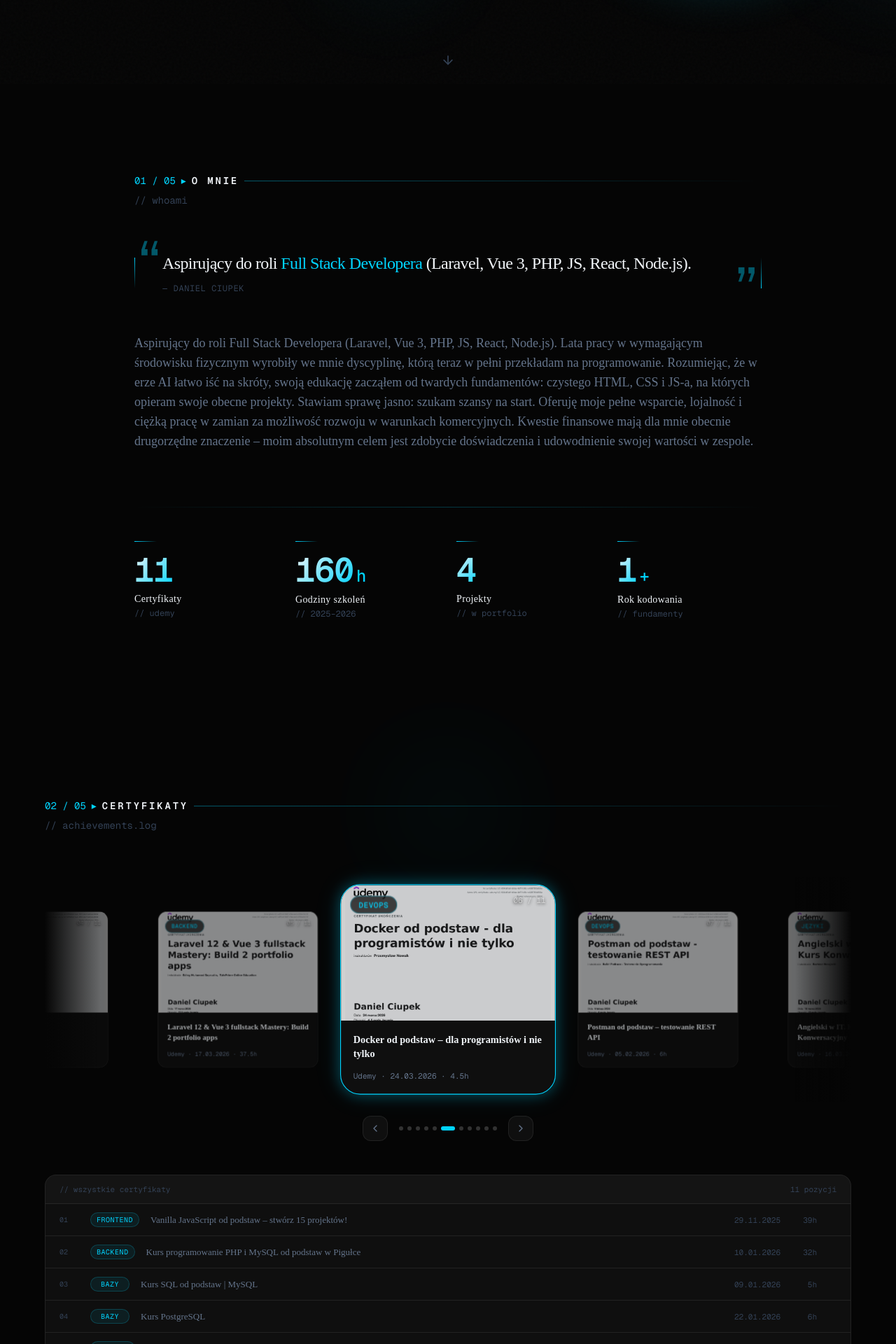
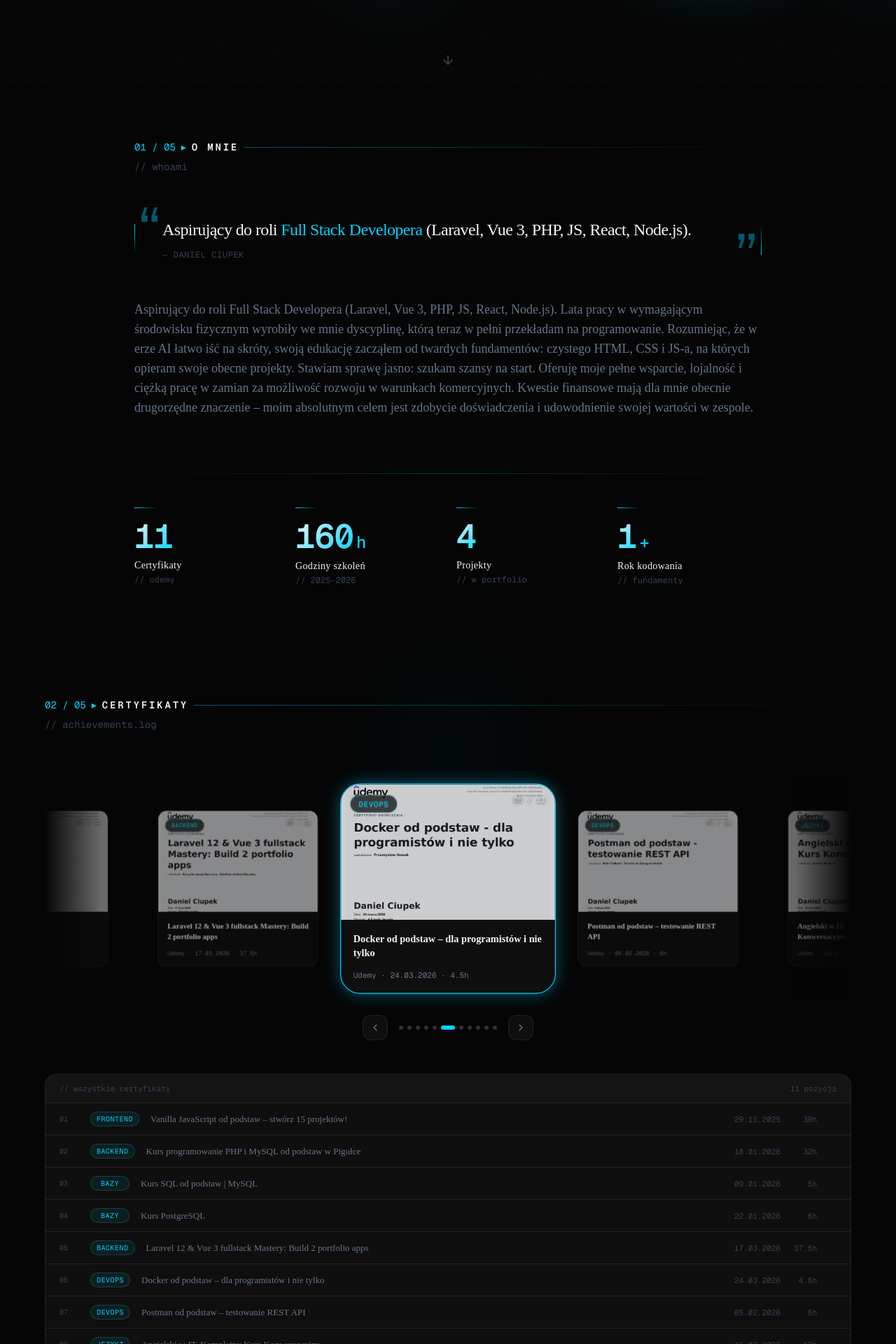
Before and after one commit to daniel-ciupek/CV_daniel_ciupek, a Next.js app: page / in a window 1280 px wide. Shown: the part 680-2600 px from the top of the page at 70% size. Built offline with nearby package versions, Linux system fonts and the light colour scheme; no server answers.

Commit message:
Reduce section padding for shorter scroll:       py-24/py-32 → py-16/py-20

```diff
--- a/src/components/features/About.tsx
+++ b/src/components/features/About.tsx
@@ -107,7 +107,7 @@ export default function About() {
   const yearsLearning = 1;
 
   return (
-    <section id="about" className="relative px-6 py-24 md:py-32">
+    <section id="about" className="relative px-6 py-16 md:py-20">
       <div className="mx-auto max-w-4xl">
         <SectionHeader index="01" total="05" title="O MNIE" subtitle="// whoami" />
 
--- a/src/components/features/Certifications.tsx
+++ b/src/components/features/Certifications.tsx
@@ -536,7 +536,7 @@ export default function Certifications() {
 
   return (
     <>
-      <section id="certifications" className="relative px-6 py-24 md:py-32">
+      <section id="certifications" className="relative px-6 py-16 md:py-20">
         <div
           aria-hidden
           className="pointer-events-none absolute left-1/2 top-0 h-72 w-72 -translate-x-1/2 rounded-full opacity-[0.04] blur-3xl"
--- a/src/components/features/Contact.tsx
+++ b/src/components/features/Contact.tsx
@@ -384,7 +384,7 @@ export default function Contact() {
         }
       `}</style>
 
-      <section id="contact" className="relative px-6 py-24 md:py-32">
+      <section id="contact" className="relative px-6 py-16 md:py-20">
         <div
           aria-hidden
           className="pointer-events-none absolute bottom-0 right-0 h-80 w-80 rounded-full opacity-[0.04] blur-3xl"
--- a/src/components/features/Projects.tsx
+++ b/src/components/features/Projects.tsx
@@ -244,7 +244,7 @@ export default function Projects() {
   const total = projects.length;
 
   return (
-    <section id="projects" className="relative px-6 py-24 md:py-32">
+    <section id="projects" className="relative px-6 py-16 md:py-20">
       <div
         aria-hidden
         className="pointer-events-none absolute left-0 top-1/2 h-72 w-72 -translate-y-1/2 rounded-full opacity-5 blur-3xl"
--- a/src/components/features/TechStack.tsx
+++ b/src/components/features/TechStack.tsx
@@ -5,7 +5,7 @@ import TechStackGrid from "./TechStackGrid";
 
 export default function TechStack() {
   return (
-    <section id="skills" className="relative px-6 py-24 md:py-32">
+    <section id="skills" className="relative px-6 py-16 md:py-20">
       <div
         aria-hidden
         className="pointer-events-none absolute right-0 top-1/2 h-72 w-72 -translate-y-1/2 rounded-full opacity-5 blur-3xl"
```
